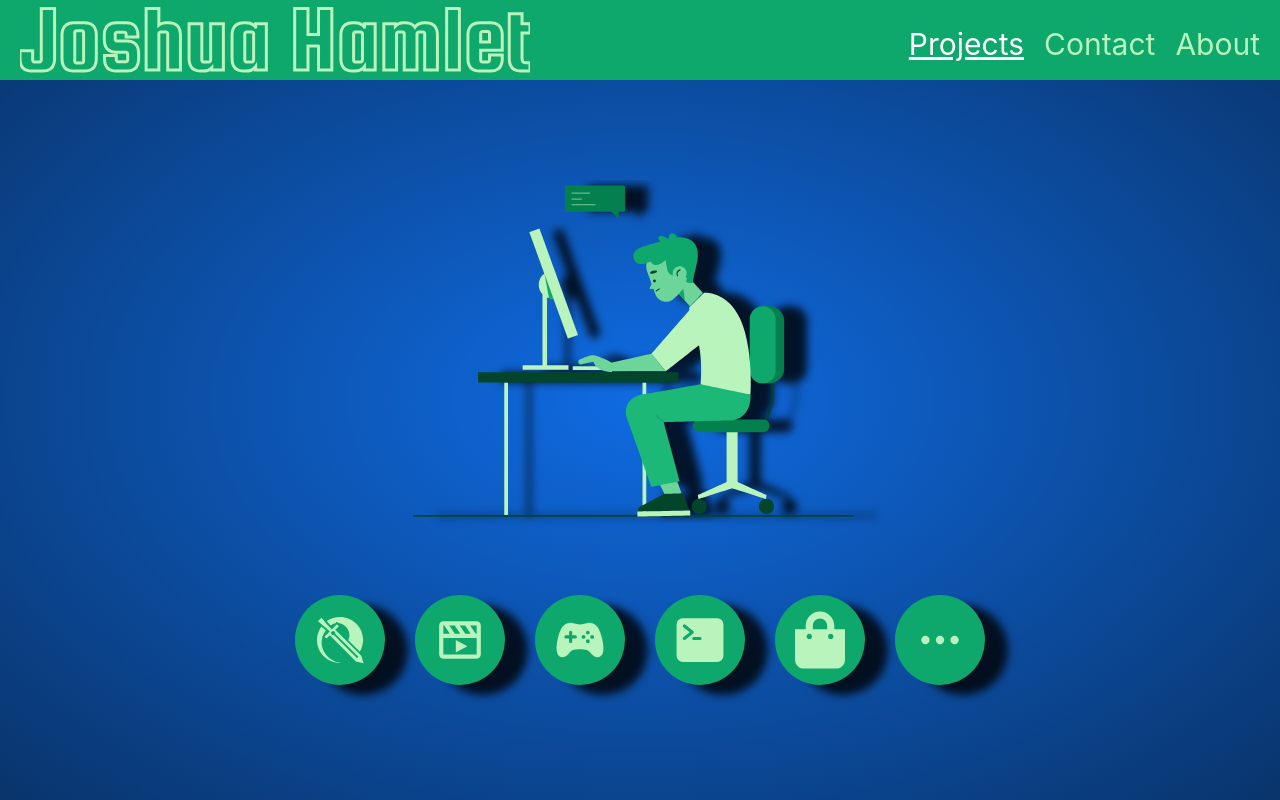
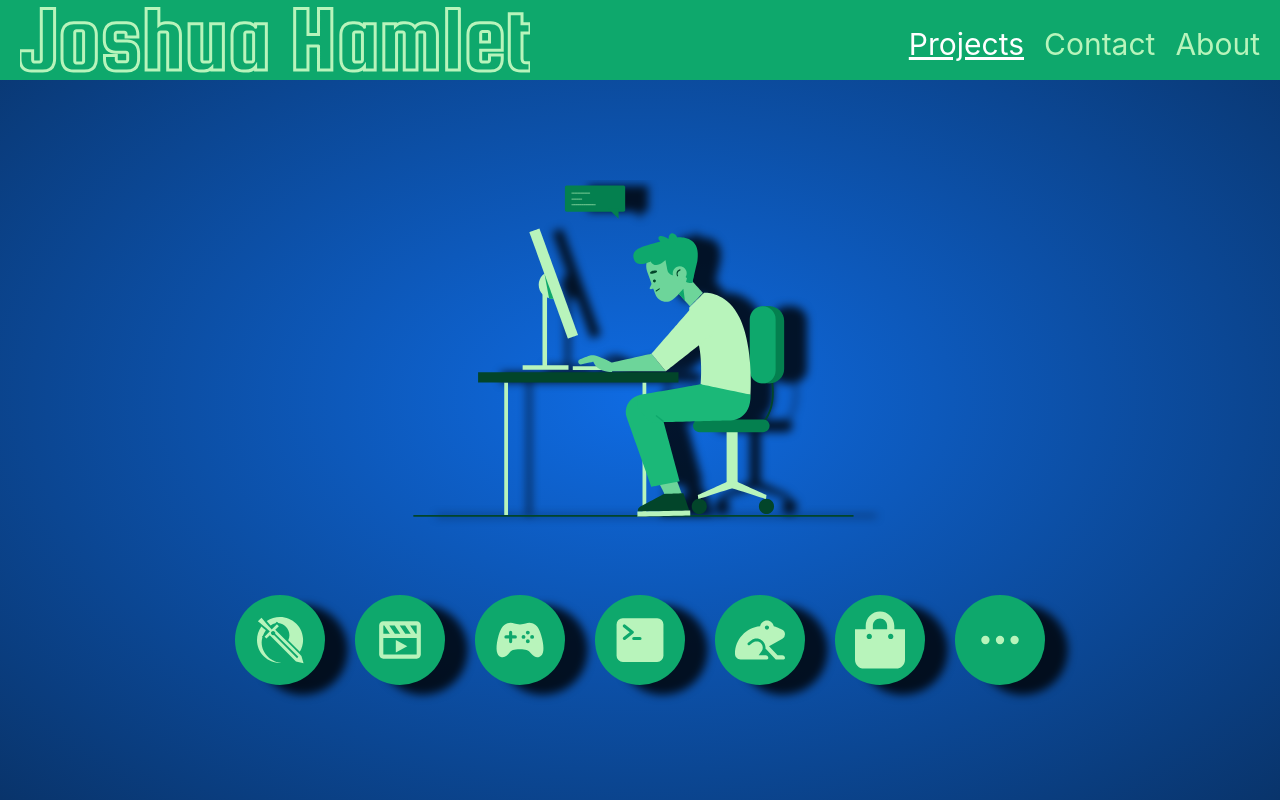
Before and after one commit to joshuahamlet/joshuahamlet.github.io, a React (Create React App) app: page /#/ in a window 1280 px wide. Built offline with nearby package versions, Linux system fonts and the light colour scheme.

Commit message:
feat: add frog project

```diff
--- a/src/data.js
+++ b/src/data.js
@@ -5,6 +5,7 @@ import { IoTerminal, IoGameController } from 'react-icons/io5'
 import { BiMoviePlay } from 'react-icons/bi'
 import { FaShoppingBag } from 'react-icons/fa'
 import { FiMoreHorizontal } from 'react-icons/fi'
+import { FaFrog } from 'react-icons/fa'
 
 export const projects = [
   {
@@ -57,6 +58,19 @@ export const projects = [
     site: 'https://react-txt-adventure.web.app/',
   },
   {
+    id: 'H',
+    title: 'Ninja Frog Adventure',
+    icon: <FaFrog  />,
+    stack: [
+      'C#',
+      'unity',
+    ],
+    link: 'https://jayhamismyjam.itch.io/ninja-frog-adventure',
+    summary:
+      'Short demo with top-down and platformer elements... and a ninja frog. Written in C# with Unity.',
+    github: '',
+  },
+  {
     id: 'D',
     title: 'Shopify Storefront',
     icon: <FaShoppingBag  />,
```
